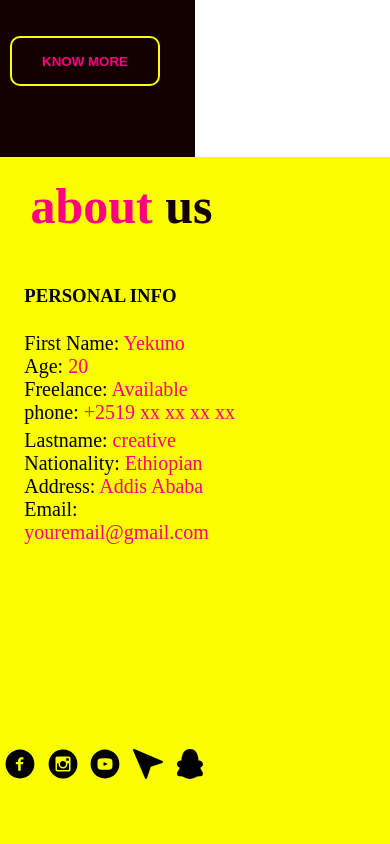
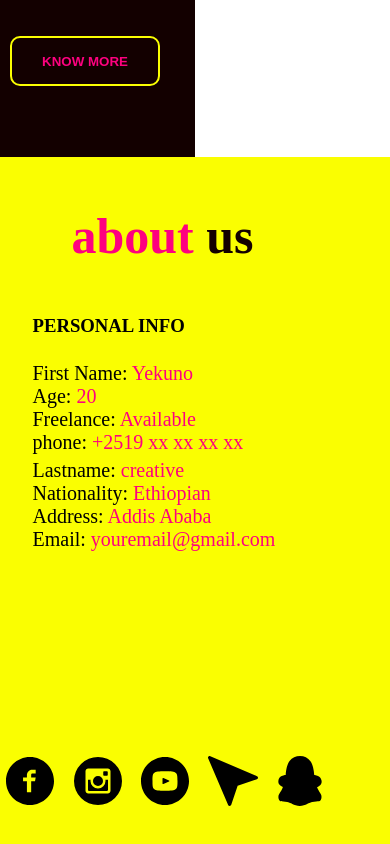
Before and after one commit to Ashtaa/yekuno, a plain HTML site: page index.html in a window 390 px wide. Shown: the part 562-1406 px from the top of the page. Drawn offline with Linux system fonts and the light colour scheme.

Commit message:
Add files via upload

```diff
--- a/styles.css
+++ b/styles.css
@@ -100,7 +100,7 @@ nav {
   .skill-bar{
     height: 20px;
     background-color: #87fa05;
-    width: 400px;
+    width: 300px;
     border-radius: 10px;
   }
   .side div p{
@@ -114,7 +114,7 @@ nav {
   }
   .social2{
 
-    font-size: 30px;
+    font-size: 50px;
   }
   .social2 svg{
     margin-left: 5px;
@@ -124,6 +124,7 @@ nav {
     display: none;
     font-size: 50px ;
     margin-left: 0px;
+
   }
   .social svg{
     display: block;
@@ -248,7 +249,7 @@ span{
 
 
 .h2{
-  margin-top: 20px;
+  margin-top: 50px;
 }
 
 @media only screen and (min-width:992px){
```
